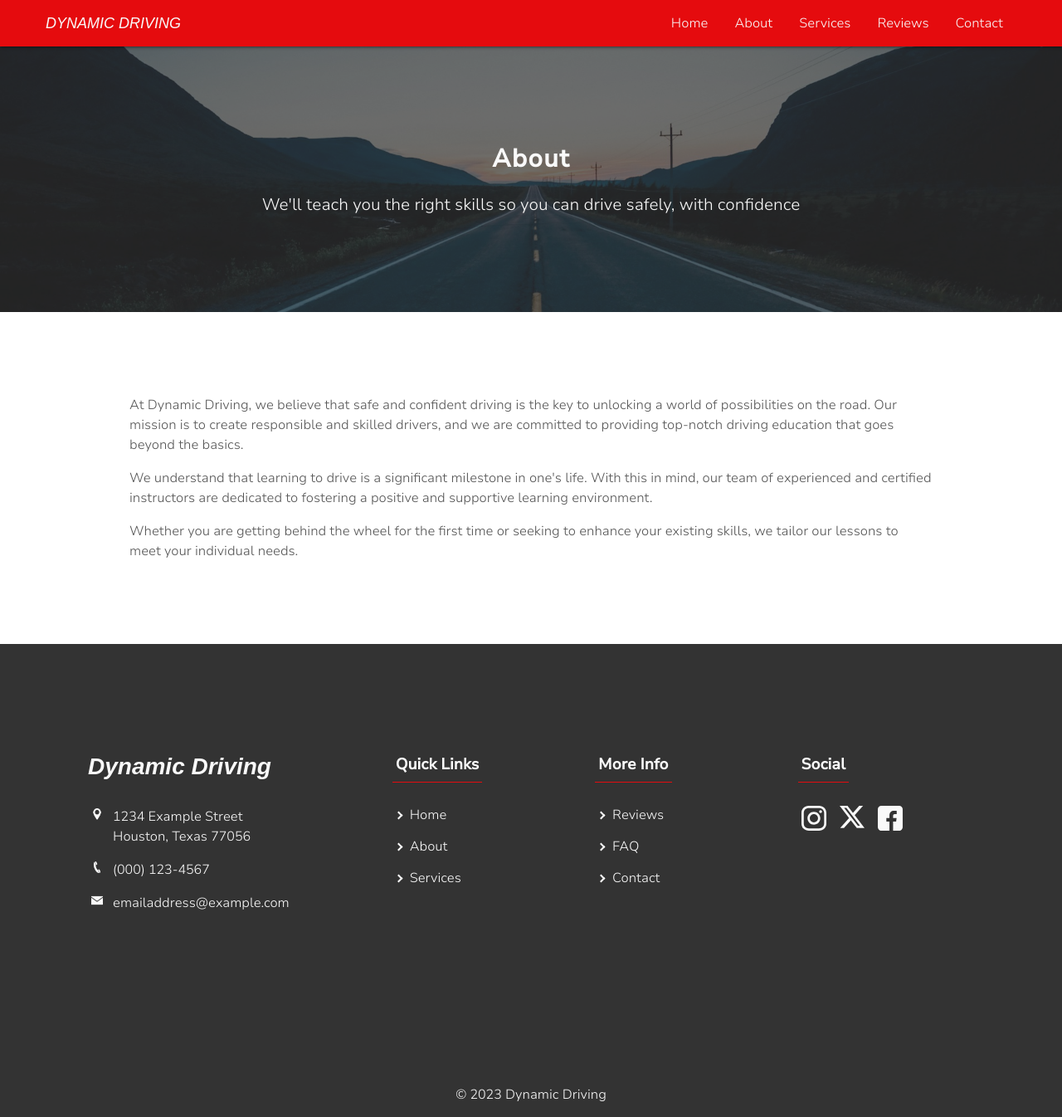
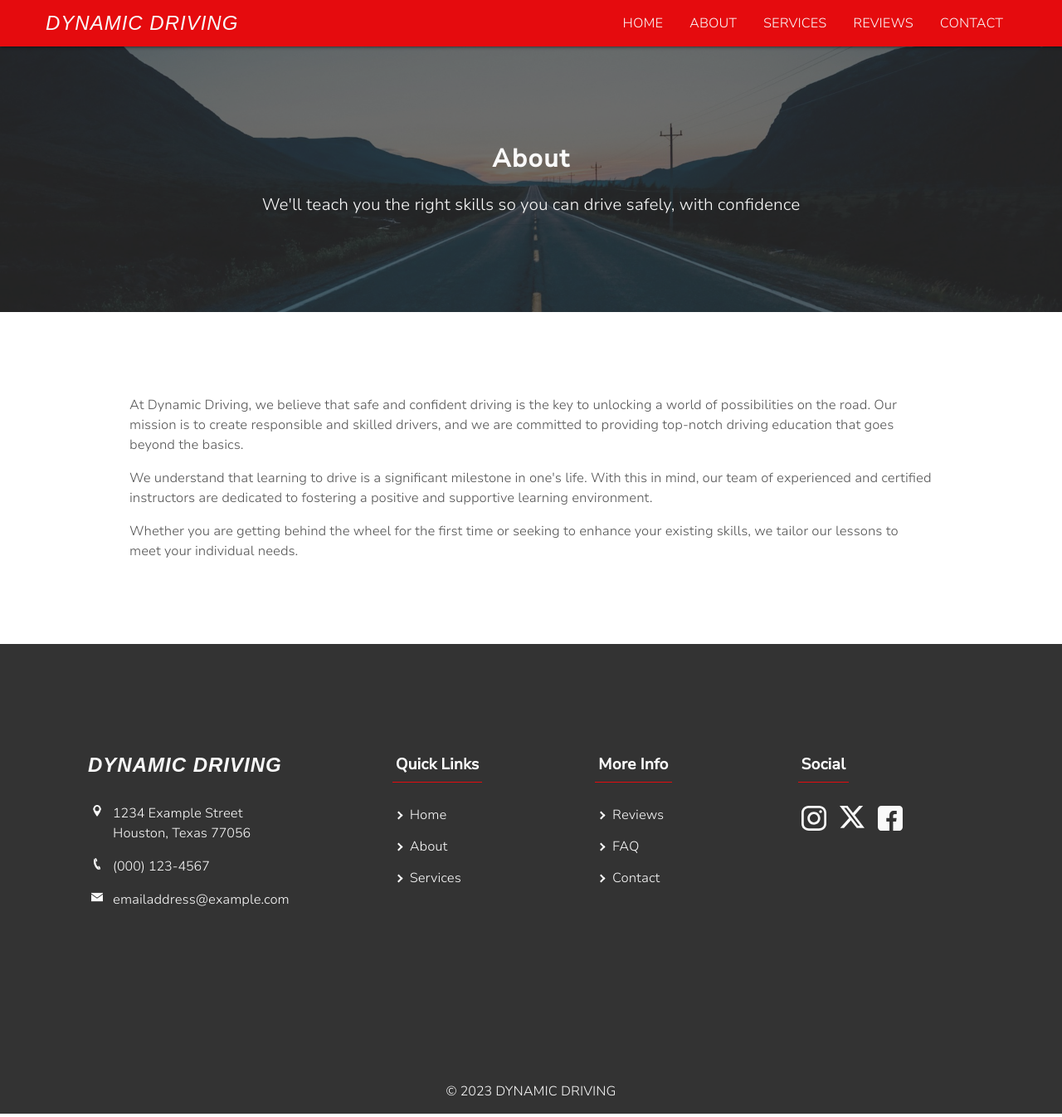
Before and after one commit to agviray/dynamic-driving, a Gatsby site: page /about in a window 1280 px wide. Shown: the whole page at 83% size. Built offline with nearby package versions, Linux system fonts and the light colour scheme; Gatsby itself is replaced by a stand-in of ours; a web font is replaced by a local one.

Commit message:
Create mixin styles for company name and make small changes to navigation links

```diff
--- a/src/components/FooterContent.js
+++ b/src/components/FooterContent.js
@@ -103,7 +103,7 @@ const FooterContent = () => {
     <div className="footer-content">
       <div className="content-blocks">
         <article className="company-info">
-          <h2>Dynamic Driving</h2>
+          <h2>DYNAMIC DRIVING</h2>
           <ul>
             <li>
               <span className="icon-container">
@@ -134,7 +134,7 @@ const FooterContent = () => {
         </article>
         <>{renderedContent}</>
       </div>
-      <div className="copyright">&copy; {currentYear} Dynamic Driving</div>
+      <div className="copyright">&copy; {currentYear} DYNAMIC DRIVING</div>
     </div>
   );
 };
--- a/src/components/Navbar.js
+++ b/src/components/Navbar.js
@@ -3,23 +3,23 @@ import { Link } from 'gatsby';
 
 const navlinks = [
   {
-    linkName: 'Home',
+    linkName: 'HOME',
     href: '/#hero',
   },
   {
-    linkName: 'About',
+    linkName: 'ABOUT',
     href: '/about',
   },
   {
-    linkName: 'Services',
+    linkName: 'SERVICES',
     href: '/services',
   },
   {
-    linkName: 'Reviews',
+    linkName: 'REVIEWS',
     href: '#reviews',
   },
   {
-    linkName: 'Contact',
+    linkName: 'CONTACT',
     href: '#contact',
   },
 ];
--- a/src/sass/abstracts/_mixins.scss
+++ b/src/sass/abstracts/_mixins.scss
@@ -4,6 +4,13 @@
   @media screen and (min-width: 950px) {
     padding: 100px 1rem;
   }
+}
+
+@mixin companyNameSmall {
+  font-family: 'Serpentine Medium', Arial, Helvetica, sans-serif;
+  font-style: italic;
+  font-size: 24px;
+  letter-spacing: 1px;
 }
 
 @mixin sectionContentHeading {
--- a/src/sass/components/_footerContent.scss
+++ b/src/sass/components/_footerContent.scss
@@ -46,10 +46,7 @@
   // - Styles for company info.
   .company-info {
     & > h2 {
-      padding-bottom: 0.5rem;
-      font-family: 'Serpentine Medium', Arial, Helvetica, sans-serif;
-      font-style: italic;
-      font-size: 28px;
+      @include companyNameSmall;
       padding-bottom: 1.5rem;
     }
 
--- a/src/sass/components/_heroSection.scss
+++ b/src/sass/components/_heroSection.scss
@@ -52,6 +52,7 @@
         font-family: 'Serpentine Medium', Arial, Helvetica, sans-serif;
         font-style: italic;
         font-size: 30px;
+        letter-spacing: 1px;
       }
 
       // - Hero subheading--"DRIVING SCHOOL"
@@ -60,6 +61,7 @@
         display: inline-block;
         padding: 0.25rem 0.75rem;
         font-size: 16px;
+        letter-spacing: 1px;
         color: $white;
         background-color: rgba(90, 90, 90, 0.8);
 
--- a/src/sass/layout/_navigation.scss
+++ b/src/sass/layout/_navigation.scss
@@ -89,14 +89,12 @@ nav {
       }
     }
 
-    // - "Return Home" link container
+    // - "DYNAMIC DRIVING" link container
     .logo-container {
+      @include companyNameSmall;
       color: $white;
       display: block;
       line-height: $headerHeight;
-      font-size: 18px;
-      font-family: 'Serpentine Medium', Arial, Helvetica, sans-serif;
-      font-style: italic;
     }
 
     // - Navigation Menu styles
```
Also changed, not shown: src/sass/main.css, 1 other file.
